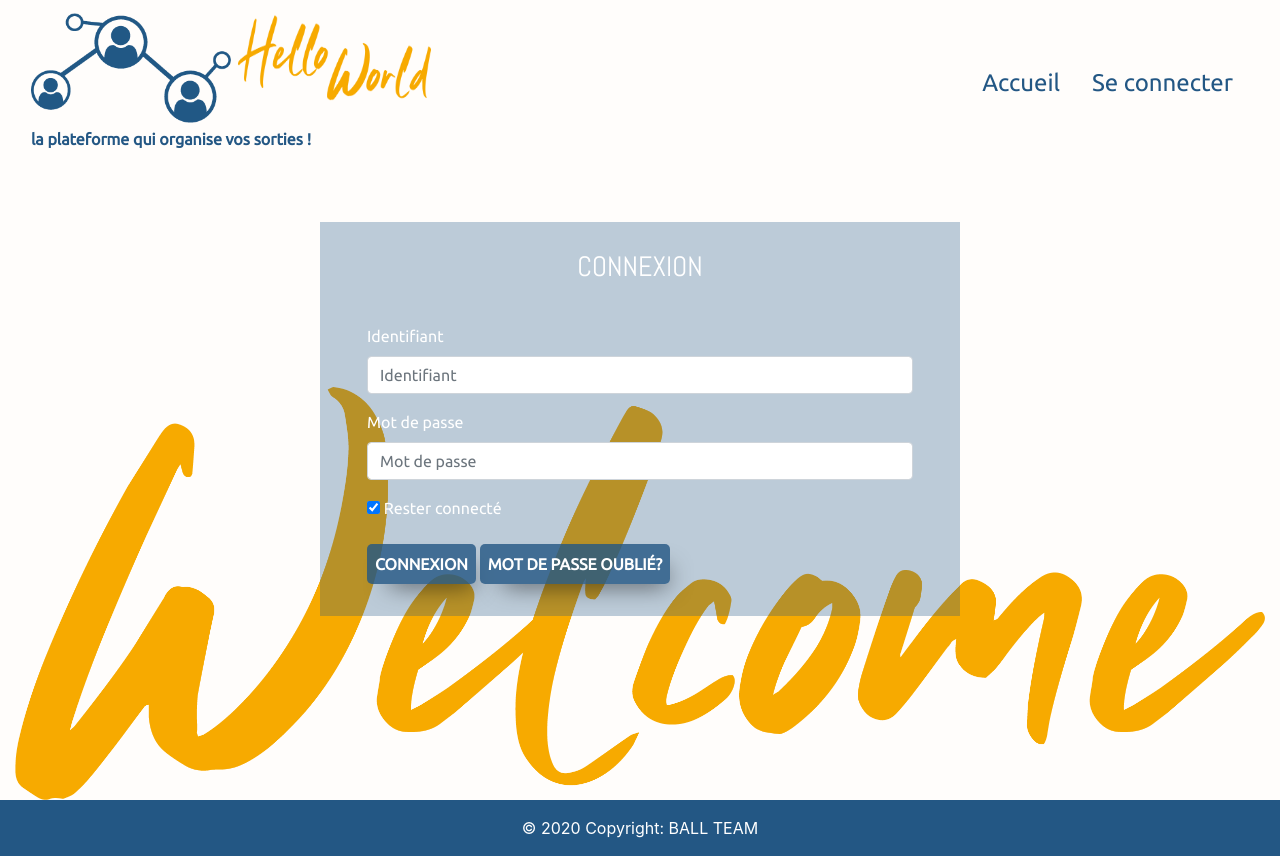
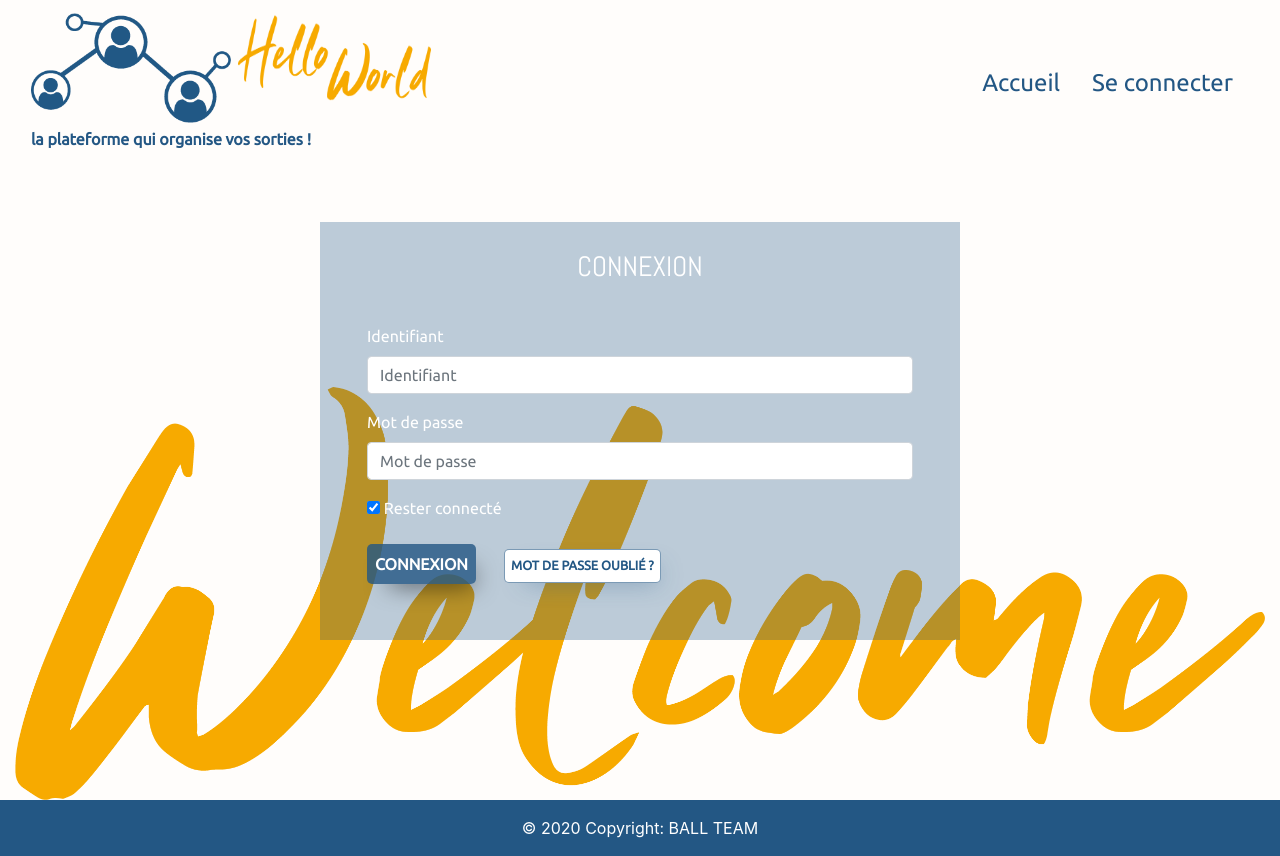
Before and after one commit to LeuLy/going-out, a Symfony app: template templates/user/login.html.twig in a window 1280 px wide. Run offline with Twig, Linux system fonts and the light colour scheme; the template is opened without the code that fills it, so the values that code supplies are empty; some libraries are stand-ins or nearby versions.

Commit message:
home dynamic final 2

```diff
--- a/templates/user/login.html.twig
+++ b/templates/user/login.html.twig
@@ -48,8 +48,8 @@
                 <button type="submit" class="btnValid">
                     Connexion
                 </button>
-                <button type="submit" class="btnValid">
-                    <a href="{{ path('fpwforgottenPassword') }}" class="card-link">Mot de passe oublié?</a>
+                <button type="submit" class="btnActive ml-4">
+                    <a href="{{ path('fpwforgottenPassword') }}" class="card-link">Mot de passe oublié ?</a>
                 </button>
 
             </form>
```
